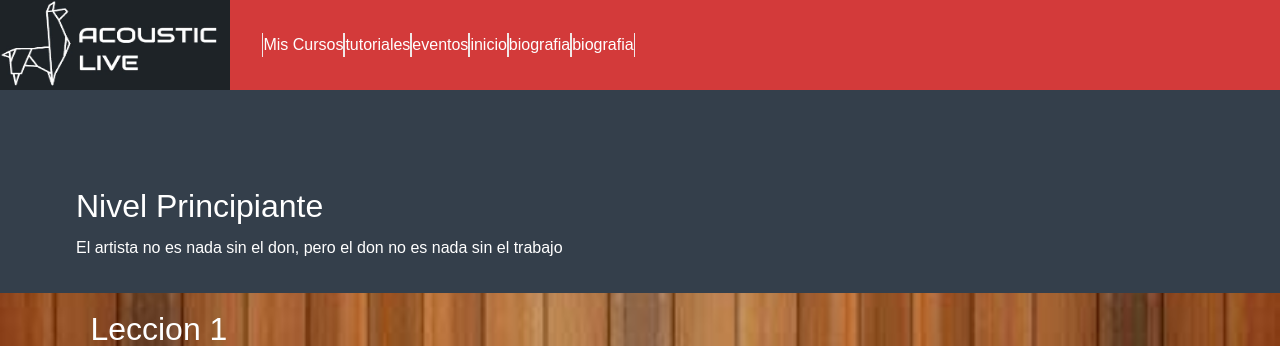
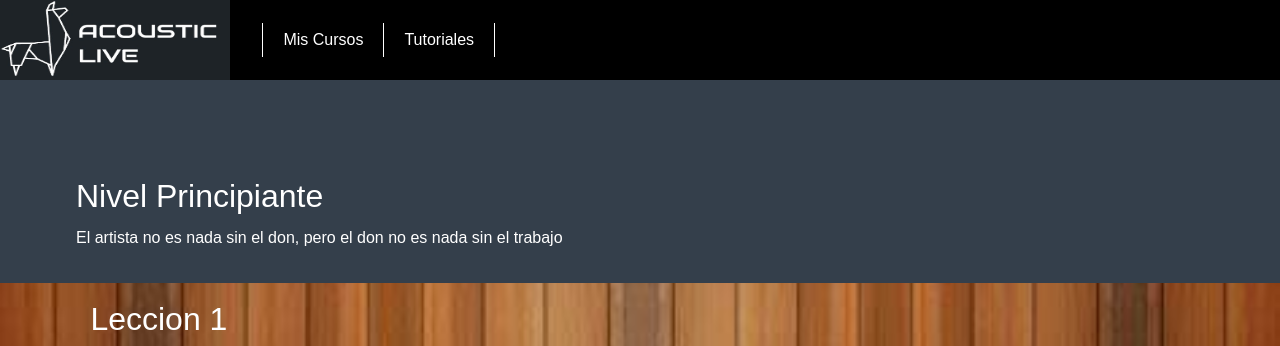
Before and after one commit to Dachv1999/AcousticLive, a Django app: page /Nivel_Principiante/ in a window 1280 px wide. Shown: the top 346 px of the page. Run offline with Django 3.2, Linux system fonts and the light colour scheme; some libraries are stand-ins or nearby versions.

Commit message:
todo bien, solo falta agregar los botones a la derecha

```diff
--- a/Acoustic_Live/Acoustic_Live/Templates/Vista_Nivel_Principiante.html
+++ b/Acoustic_Live/Acoustic_Live/Templates/Vista_Nivel_Principiante.html
@@ -18,13 +18,11 @@
             </div>
             <div class="lista-barra-navegacion">
                 <ul>
-                    <li><a style="color: white;"href="#">Mis Cursos</a></li>
-                    <li><a style="color: white;"href="#">tutoriales</a></li>
-                    <li><a style="color: white;"href="#">eventos</a></li>
-                    <li><a style="color: white;"href="#">inicio</a></li>
-                    <li><a style="color: white;"href="#">biografia</a></li>
-                    <li><a style="color: white;"href="#">biografia</a></li>
+                    <li id="btn-primero"><a style="color: white;"href="#">Mis Cursos</a></li>
+                    <li><a style="color: white;"href="#">Tutoriales</a></li>
                 </ul>
+                <input type="checkbox" id="btn-menu">
+                <label  for="btn-menu"><img src="{% static 'Imagenes/i.png' %}" style="margin-top: 10px"></label>
             </div>
         </nav>
     </header>
--- a/Acoustic_Live/static/css/style.css
+++ b/Acoustic_Live/static/css/style.css
@@ -24,11 +24,24 @@ main{
 }
 
 .header{
-    background-color: #d33a3a;
+    background-color: #000000;
     width: 100%;
-    height: 90px;
+    height: 80px;
 }
 
+#btn-menu {
+    display: none;
+}
+
+.lista-barra-navegacion label{
+    display: none;
+    width: 42px;
+    height: 42px;
+}
+.lista-barra-navegacion label:hover{
+    cursor: pointer;
+    background-color: rgba(0, 0, 0, 0.3);
+}
 .nav{
     width: 100%;
     height: 100%;
@@ -36,35 +49,47 @@ main{
 
 .logo{
     width: 18%;
-    height: 90px;
+    height:80px;
     display: flex;
     justify-content:flex-start ;
 }
 
+
 .lista-barra-navegacion{
     width: 82%;
     height: 100%;
+    display: flex;
+
 }
 
 .lista-barra-navegacion ul{
-    width: 100%;
+    width: 90%;
     height: 100%;
     display: flex;
-    justify-content:flex-start ;/*los botones al inico*/
+    justify-content:  flex-start;/*los botones al inicio empezanod de derecha*/
     align-items: center;
 }
 
+.lista-barra-navegacion ul li:hover{
+    background-color: #494242;
+}
 .lista-barra-navegacion ul li{
-    border-right: 1px solid #f0e7e7 ;
-    border-left: 1px solid #f0e7e7;
     list-style: none;
+    text-align: center;
+    /*flex-grow: 1; descomentar cuando se pongan mas botones a la barra de tarea*/
+    border-right: 1px solid #fff;
 }
 
 .lista-barra-navegacion ul li a{
     text-decoration:none;
     color: white;
+    display: block;
+    padding: 5px 20px;
+}
+#btn-primero{
+    border-left: 1px solid #fff;
+}
 
-}
 @media (max-width:768px){
     .nav{
         display: block;
```
